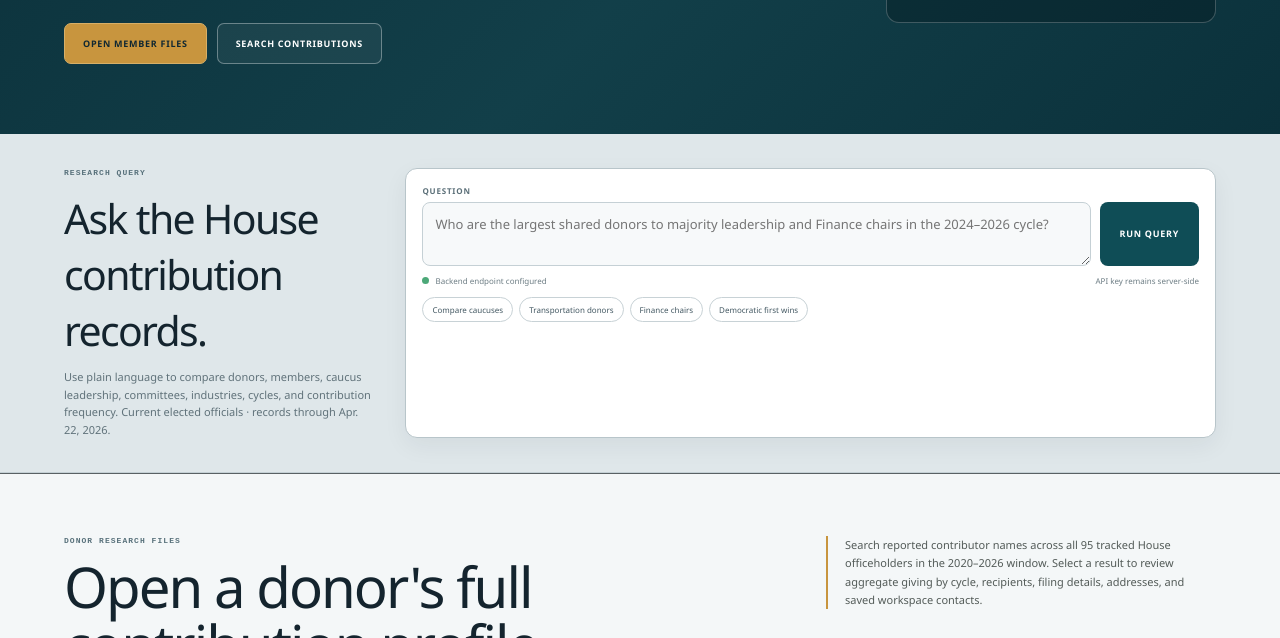
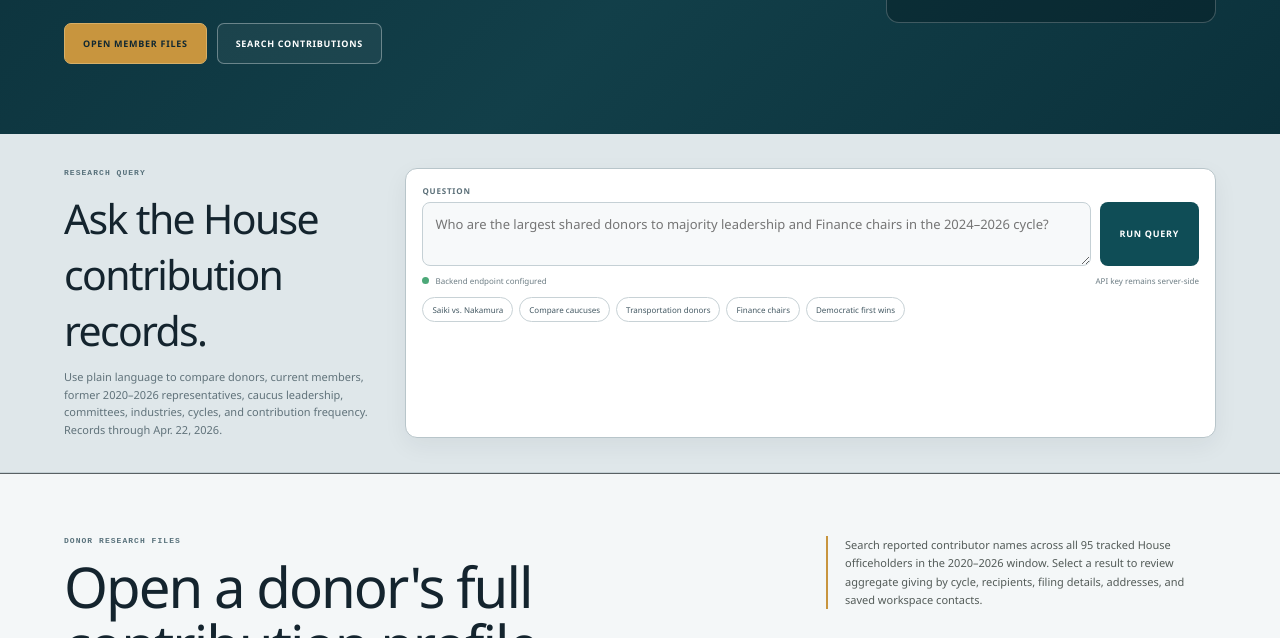
Before and after one commit to davinaoyagi-arch/housecontributions, a website: page index.html in a window 1280 px wide. Shown: the part 577-1215 px from the top of the page. Drawn offline with Linux system fonts and the light colour scheme; no server answers.

Commit message:
Add Saiki and Nakamura donor comparison

```diff
--- a/index.html
+++ b/index.html
@@ -102,7 +102,6 @@
     .donor-profile-contact-section .hidden{display:none}
     .donor-profile-contact-help{color:#536265;font-size:11px;line-height:1.55;margin:-2px 0 12px;max-width:820px}
     .donor-profile-contact-card,.donor-profile-contact-form{background:#edf3f1;border:1px solid var(--ink);padding:14px}
-    .donor-profile-matched-contact-card{background:#fff8e8}.donor-profile-matched-contact-card .donor-profile-contact-values{grid-template-columns:1fr;margin-bottom:0}.donor-profile-matched-contact-card dd{font-weight:700}
     .donor-profile-contact-empty{align-items:center;display:flex;justify-content:space-between;gap:16px}.donor-profile-contact-empty p{font-family:Georgia,serif;font-size:16px;margin:0}
     .donor-profile-contact-values{display:grid;grid-template-columns:1fr 1fr;gap:10px;margin:0 0 13px}.donor-profile-contact-values>div{background:#fff;border:1px solid rgba(25,35,38,.3);padding:11px}.donor-profile-contact-values dt,.donor-profile-contact-form label>span{display:block;font:700 9px/1.2 Arial,sans-serif;letter-spacing:.07em;margin-bottom:6px;text-transform:uppercase}.donor-profile-contact-values dd{font-family:Georgia,serif;font-size:16px;line-height:1.4;margin:0;min-height:22px;overflow-wrap:anywhere;user-select:text}
     .donor-profile-contact-actions{display:flex;gap:8px;flex-wrap:wrap}.donor-profile-contact-button{appearance:none;background:#fff;border:1px solid var(--ink);color:var(--ink);cursor:pointer;font:700 10px/1 Arial,sans-serif;letter-spacing:.06em;padding:10px 12px;text-transform:uppercase}.donor-profile-contact-button:hover{background:var(--ink);color:#fff}.donor-profile-contact-button.primary{background:var(--ink);color:#fff}.donor-profile-contact-button.primary:hover{background:var(--lime);border-color:var(--lime)}.donor-profile-contact-button.remove{border-color:#a64436;color:#8f2f23}.donor-profile-contact-button.remove:hover{background:#8f2f23;color:#fff}
@@ -181,12 +180,12 @@
   <main>
     <section class="hero" id="top"><div><p class="eyebrow">HAWAIʻI STATE HOUSE · OFFICEHOLDERS · 2020–2026</p><h1>Campaign intelligence<br>for House leadership.</h1><p class="lede">A research ledger for the 51 sitting House members and every former representative who served during the 2020–2026 window.</p><div class="hero-actions"><a href="#members">Open member files</a><a class="secondary" href="#explorer">Search contributions</a></div></div><aside class="coverage-card"><span>CURRENT-MEMBER CURRENT FILE</span><strong id="hero-records">—</strong><p>reported contributions to sitting House members since 2020</p><div><small>Latest receipt in the feed</small><b id="hero-latest">Checking source…</b></div><div><small><span class="live-dot"></span>Historical roster included</small><b>Current, former, or all-member research scopes</b></div><em id="hero-cycle">Loading current-cycle filings…</em></aside></section>
     <section class="research-query" id="research-query">
-      <div class="research-query-copy"><p class="eyebrow">RESEARCH QUERY</p><h2>Ask the House contribution records.</h2><p>Use plain language to compare donors, members, caucus leadership, committees, industries, cycles, and contribution frequency. <span data-live-horizon>Current elected officials · records through Apr. 22, 2026</span>.</p></div>
+      <div class="research-query-copy"><p class="eyebrow">RESEARCH QUERY</p><h2>Ask the House contribution records.</h2><p>Use plain language to compare donors, current members, former 2020–2026 representatives, caucus leadership, committees, industries, cycles, and contribution frequency. <span data-live-horizon>Records through Apr. 22, 2026</span>.</p></div>
       <form id="research-query-form" class="research-query-form">
         <label for="research-query-input">Question</label>
         <div class="research-query-input-row"><textarea id="research-query-input" rows="2" maxlength="1200" placeholder="Who are the largest shared donors to majority leadership and Finance chairs in the 2024–2026 cycle?"></textarea><button type="submit">Run query</button></div>
         <div class="research-query-meta"><span id="research-query-connection"><i></i>Backend connection not configured</span><span>API key remains server-side</span></div>
-        <div class="research-query-examples"><button type="button" data-query-example="Compare the top donors to majority and minority leadership in the 2024–2026 cycle through the latest available 2026 filing date.">Compare caucuses</button><button type="button" data-query-example="Which transportation contributors gave most frequently to current House members through the latest available date in 2026?">Transportation donors</button><button type="button" data-query-example="Who are the most prominent donors to the 2026 Finance committee chair through the latest available 2026 filing date?">Finance chairs</button><button type="button" data-query-example="Which organizational contributors were most commonly reported across successful Democratic candidates who won their first House ballot in 2020, 2022, or 2024? Separate each election cycle, rank by recipient count before dollars, and finish with the top ten exact reported names appearing in at least two cohorts.">Democratic first wins</button></div>
+        <div class="research-query-examples"><button type="button" data-query-example="Which donors gave to former Speaker Scott Saiki but not Speaker Nadine Nakamura from January 1, 2020 through the latest available filing date? Rank by aggregate dollars and include contribution counts.">Saiki vs. Nakamura</button><button type="button" data-query-example="Compare the top donors to majority and minority leadership in the 2024–2026 cycle through the latest available 2026 filing date.">Compare caucuses</button><button type="button" data-query-example="Which transportation contributors gave most frequently to current House members through the latest available date in 2026?">Transportation donors</button><button type="button" data-query-example="Who are the most prominent donors to the 2026 Finance committee chair through the latest available 2026 filing date?">Finance chairs</button><button type="button" data-query-example="Which organizational contributors were most commonly reported across successful Democratic candidates who won their first House ballot in 2020, 2022, or 2024? Separate each election cycle, rank by recipient count before dollars, and finish with the top ten exact reported names appearing in at least two cohorts.">Democratic first wins</button></div>
       </form>
       <div id="research-query-result" class="research-query-result hidden" aria-live="polite"><div class="research-query-result-head"><span>Research response</span><small id="research-query-result-meta"></small></div><div id="research-query-answer"></div></div>
     </section>
```
